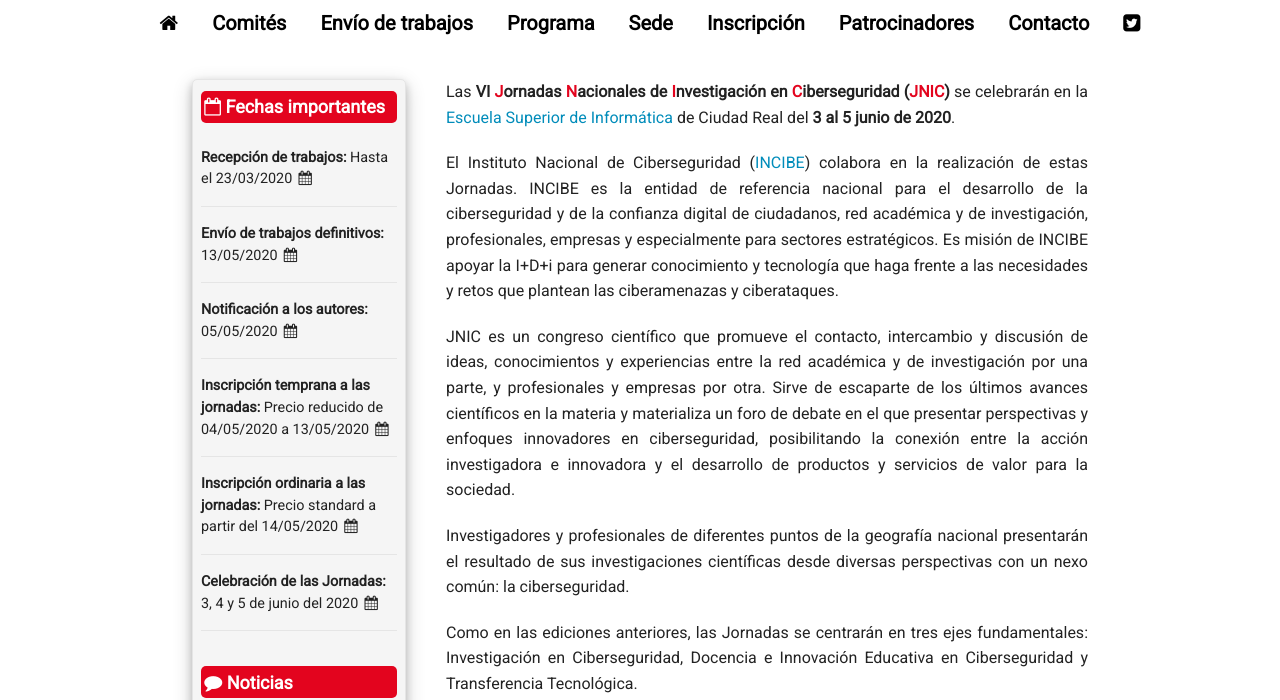
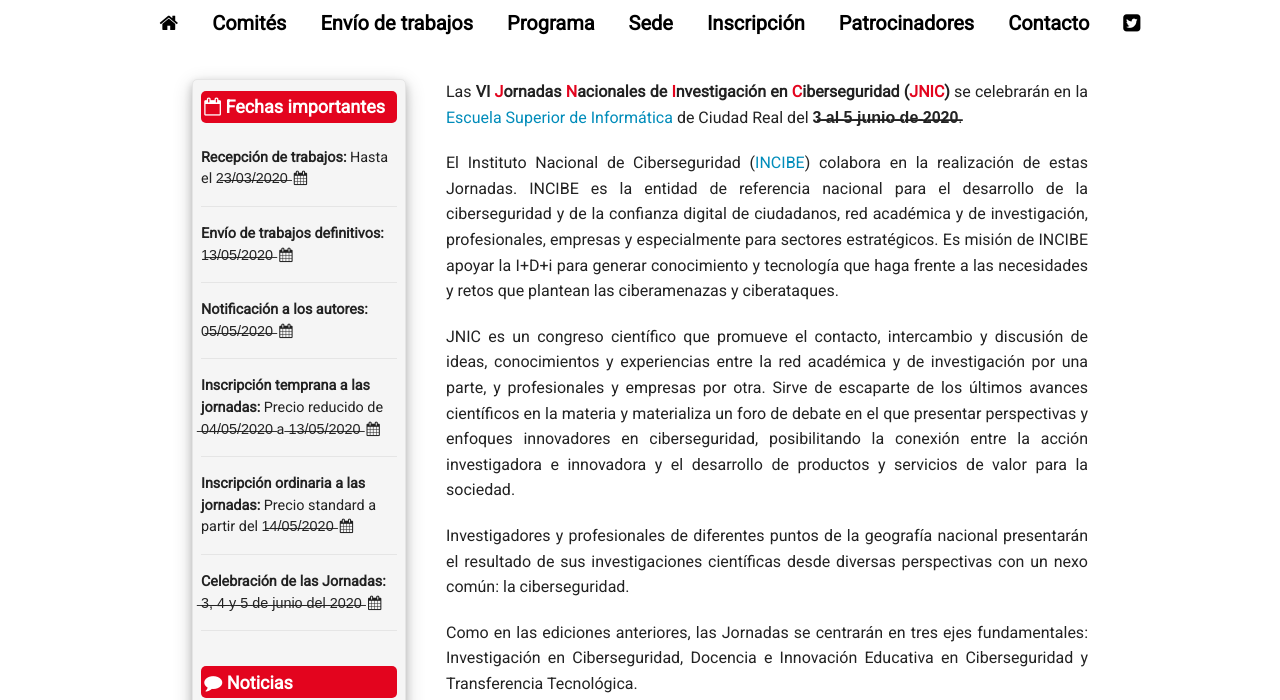
Before and after one commit to jnic2020/jnic2021.github.io, a Jekyll site: the page built from index.md, in a window 1280 px wide. Shown: the part 370-1070 px from the top of the page. Built offline with Jekyll 4.4.1, drawn with Linux system fonts in a browser that asks for light colours; nearby versions of some CDN libraries.

Commit message:
Fechas Tachadas

```diff
--- a/_data/fechas_importantes.json
+++ b/_data/fechas_importantes.json
@@ -1,37 +1,37 @@
 [
 	{
 		"titulo":"Recepción de trabajos",
-		"contenido":"Hasta el 23/03/2020",
+		"contenido":"Hasta el 2̶3̶/̶0̶3̶/̶2̶0̶2̶0̶",
 		"fecha_ref":"1",
 		"activada": true
 	},
 	{
 		"titulo":"Notificación a los autores",
-		"contenido":"05/05/2020",
+		"contenido":"0̶5̶/̶0̶5̶/̶2̶0̶2̶0̶",
 		"fecha_ref":"3",
 		"activada": true
 	},
 	{
 		"titulo":"Inscripción temprana a las jornadas",
-		"contenido":"Precio reducido de 04/05/2020 a 13/05/2020",
+		"contenido":"Precio reducido de  ̶0̶4̶/̶0̶5̶/̶2̶0̶2̶0̶  a  ̶1̶3̶/̶0̶5̶/̶2̶0̶2̶0̶",
 		"fecha_ref":"4",
 		"activada": true
 	},
 	{
 		"titulo":"Inscripción ordinaria a las jornadas",
-		"contenido":"Precio standard a partir del 14/05/2020",
+		"contenido":"Precio standard a partir del 1̶4̶/̶0̶5̶/̶2̶0̶2̶0̶",
 		"fecha_ref":"5",
 		"activada": true
 	},
 	{
 		"titulo":"Envío de trabajos definitivos",
-		"contenido":"13/05/2020",
+		"contenido":"1̶3̶/̶0̶5̶/̶2̶0̶2̶0̶",
 		"fecha_ref":"2",
 		"activada": true
 	},
 	{
 		"titulo":"Celebración de las Jornadas",
-		"contenido":"3, 4 y 5 de junio del 2020",
+		"contenido":" ̶3̶,̶ ̶4̶ ̶y̶ ̶5̶ ̶d̶e̶ ̶j̶u̶n̶i̶o̶ ̶d̶e̶l̶ ̶2̶0̶2̶0̶",
 		"fecha_ref":"6",
 		"activada": true
 	}
--- a/index.md
+++ b/index.md
@@ -4,7 +4,7 @@
 
 layout: home
 ---
-Las <b>VI <span style="color:#e3041e">J</span>ornadas <span style="color:#e3041e">N</span>acionales de <span style="color:#e3041e">I</span>nvestigación en <span style="color:#e3041e">C</span>iberseguridad (<span style="color:#e3041e">JNIC</span>)</b> se celebrarán en la [Escuela Superior de Informática]({{site.url}}/sede) de Ciudad Real del __3 al 5 junio de 2020__.
+Las <b>VI <span style="color:#e3041e">J</span>ornadas <span style="color:#e3041e">N</span>acionales de <span style="color:#e3041e">I</span>nvestigación en <span style="color:#e3041e">C</span>iberseguridad (<span style="color:#e3041e">JNIC</span>)</b> se celebrarán en la [Escuela Superior de Informática]({{site.url}}/sede) de Ciudad Real del __3̶ ̶a̶l̶ ̶5̶ ̶j̶u̶n̶i̶o̶ ̶d̶e̶ ̶2̶0̶2̶0̶__.
 
 El Instituto Nacional de Ciberseguridad ([INCIBE](https://www.incibe.es/)) colabora en la realización de estas Jornadas. INCIBE es la entidad de referencia nacional para el desarrollo de la ciberseguridad y de la confianza digital de ciudadanos, red académica y de investigación, profesionales, empresas y especialmente para sectores estratégicos. Es misión de INCIBE apoyar la I+D+i para generar conocimiento y tecnología que haga frente a las necesidades y retos que plantean las ciberamenazas y ciberataques.
 
```
